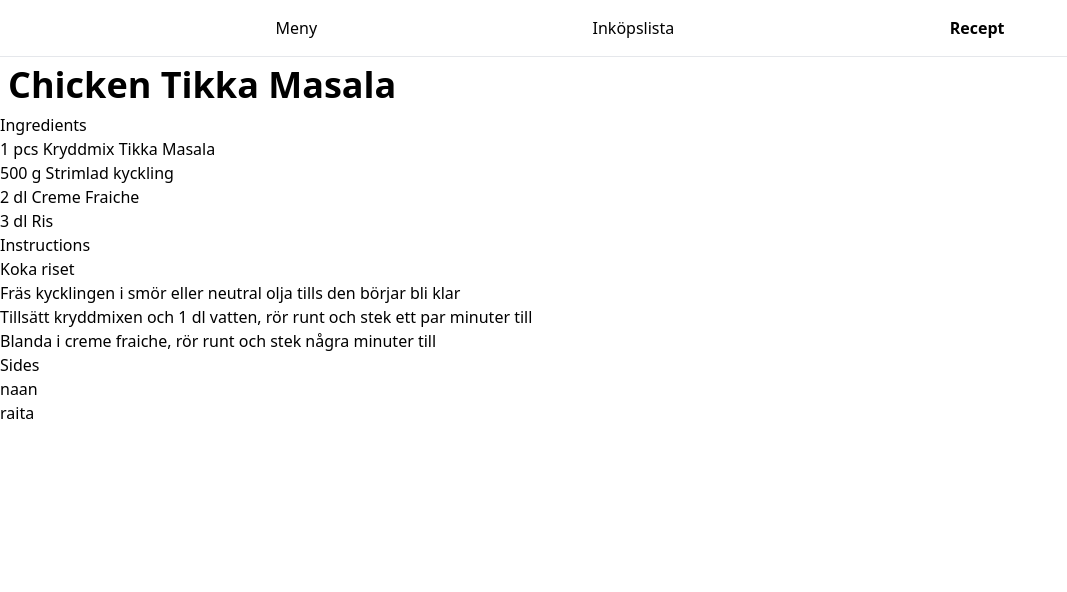
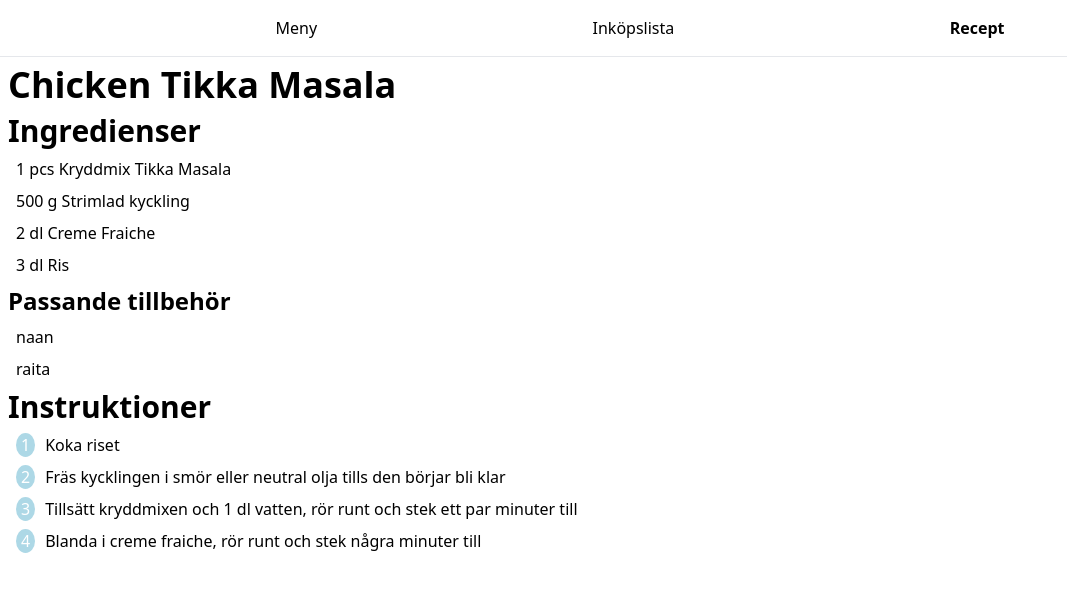
Before and after one commit to alexanderczigler/middag, a SvelteKit app in the folder apps/web/: page /recipe/chicken-tikka-masala in a window 1280 px wide. Shown: the top 592 px of the page, without its empty margins (0-1067 px from the left). Built offline with nearby package versions, Linux system fonts and the light colour scheme.

Commit message:
feat: some styling and another recipe

```diff
--- a/apps/web/src/app.css
+++ b/apps/web/src/app.css
@@ -5,3 +5,11 @@
 h1 {
   @apply m-2 text-4xl font-bold;
 }
+
+h2 {
+  @apply m-2 text-3xl font-bold;
+}
+
+h3 {
+  @apply m-2 text-2xl font-bold;
+}
--- /dev/null
+++ b/apps/web/src/lib/menu.json
@@ -0,0 +1,4 @@
+[
+  "chicken-tikka-masala",
+  "tofustroganoff"
+]
--- a/apps/web/src/lib/types.ts
+++ b/apps/web/src/lib/types.ts
@@ -4,6 +4,7 @@ export type Recipe = {
   sides?: string[];
   slug?: string;
   title: string;
+  pantry?: string[];
 };
 
 export type Ingredient = {
--- a/apps/web/src/routes/+page.svelte
+++ b/apps/web/src/routes/+page.svelte
@@ -1,2 +1 @@
 <h1>Meny</h1>
-<p>...</p>
--- a/apps/web/src/routes/recipe/+page.svelte
+++ b/apps/web/src/routes/recipe/+page.svelte
@@ -5,14 +5,30 @@
 </script>
 
 <main>
-  <h1>Recipes</h1>
+  <h1>Receptsamling</h1>
   {#if data.recipes && data.recipes.length > 0}
-    <ul>
+    <ul class="m-10">
       {#each data.recipes as recipe}
-        <li><a href={`/recipe/${recipe.slug}`}>{recipe.title}</a></li>
+        <li>- <a href={`/recipe/${recipe.slug}`}>{recipe.title}</a></li>
       {/each}
     </ul>
   {:else}
     <p>No recipes found.</p>
   {/if}
 </main>
+
+<style>
+  ul {
+    list-style-type: none;
+    padding: 10;
+  }
+
+  ul li {
+    margin: 1em 0;
+  }
+
+  ul li a {
+    text-decoration: none;
+    border-bottom: 1px #303030 dotted;
+  }
+</style>
--- a/apps/web/src/routes/recipe/[slug]/+page.svelte
+++ b/apps/web/src/routes/recipe/[slug]/+page.svelte
@@ -8,26 +8,67 @@
 <main>
   <h1>{recipe.title}</h1>
 
-  <h2>Ingredients</h2>
+  <h2>Ingredienser</h2>
   <ul>
     {#each recipe.ingredients as ingredient}
       <li>{ingredient.quantity} {ingredient.unit} {ingredient.name}</li>
     {/each}
   </ul>
 
-  <h2>Instructions</h2>
-  <ol>
-    {#each recipe.instructions as step}
-      <li>{step}</li>
-    {/each}
-  </ol>
+  {#if recipe.pantry}
+    <h3>Från skafferiet</h3>
+    <ul>
+      {#each recipe.pantry as item}
+        <li>{item}</li>
+      {/each}
+    </ul>
+  {/if}
 
   {#if recipe.sides}
-    <h3>Sides</h3>
+    <h3>Passande tillbehör</h3>
     <ul>
       {#each recipe.sides as side}
         <li>{side}</li>
       {/each}
     </ul>
   {/if}
+
+  <h2>Instruktioner</h2>
+  <ol>
+    {#each recipe.instructions as step}
+      <li>{step}</li>
+    {/each}
+  </ol>
 </main>
+
+<style>
+  ul {
+    list-style-type: none;
+    padding: 0;
+    @apply ml-4 mr-4;
+  }
+
+  li {
+    margin: 0.5em 0;
+  }
+
+  ol {
+    list-style: none;
+    counter-reset: item;
+    @apply ml-4 mr-4;
+  }
+  ol li {
+    counter-increment: item;
+    margin-bottom: 5px;
+  }
+  ol li:before {
+    margin-right: 10px;
+    content: counter(item);
+    background: lightblue;
+    border-radius: 100%;
+    color: white;
+    width: 1.2em;
+    text-align: center;
+    display: inline-block;
+  }
+</style>
```
